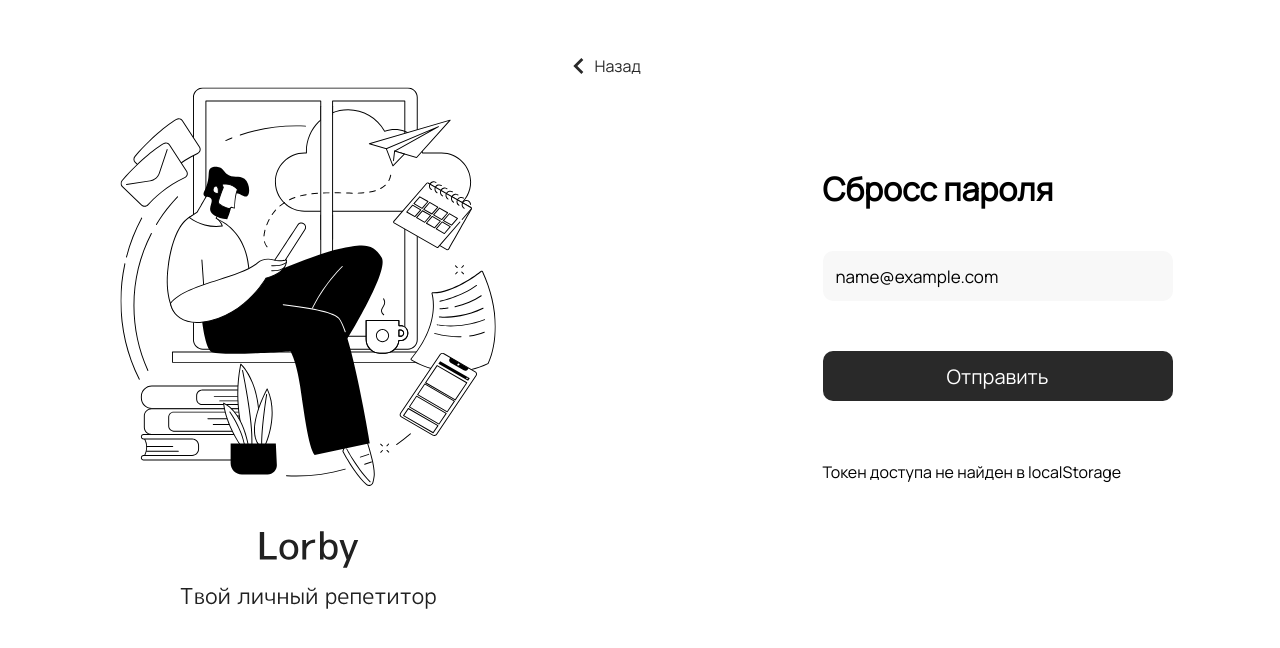
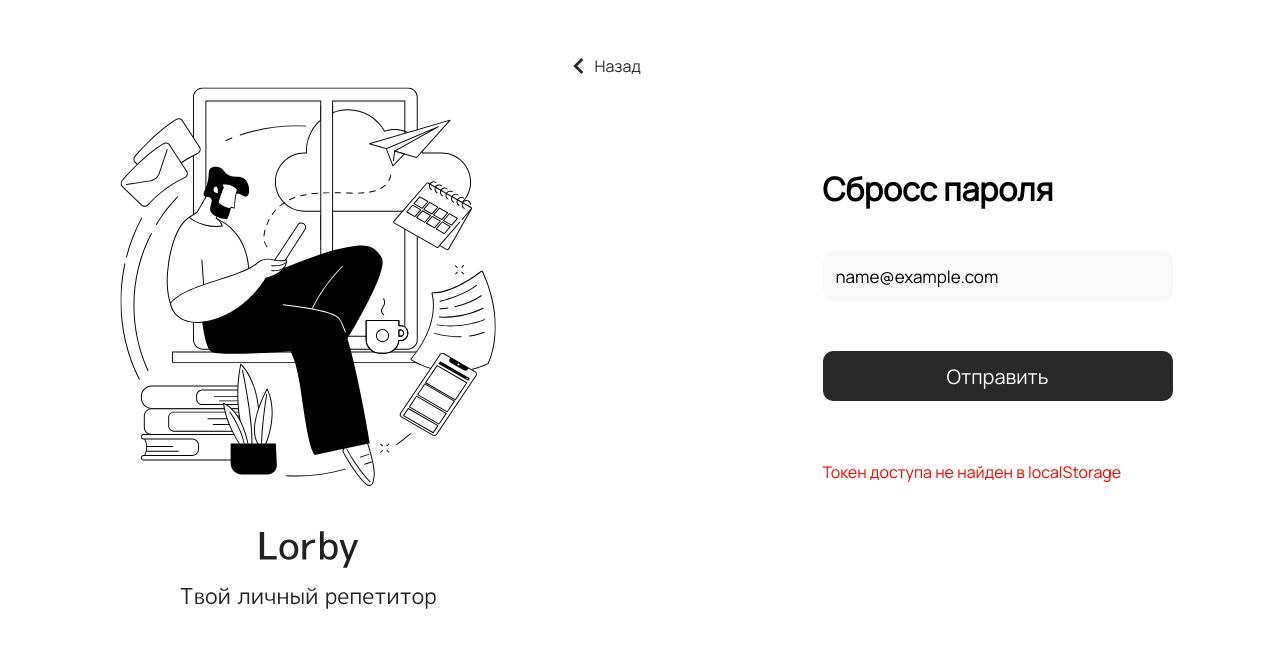
Before and after one commit to zholbolduev/neobis-front-auth, a React (Vite) app: page /forgot-password in a window 1280 px wide. Both pictures are taken after typing "name@example.com" into the empty fields and a click on the button "Отправить". Shown: the top 648 px of the page. Built offline with nearby package versions, Linux system fonts and the light colour scheme.

Commit message:
btn errors: red color

```diff
--- a/src/features/Auth/ForgotPassFeatures/ForgotPassFeatures.tsx
+++ b/src/features/Auth/ForgotPassFeatures/ForgotPassFeatures.tsx
@@ -60,7 +60,7 @@
           >
             {loading ? "Отправить..." : "Отправить"}
           </button>
-          {error && <p>{error}</p>}
+          {error && <p style={{ color: "red" }}>{error}</p>}
         </form>
       </div>
     </div>
```
